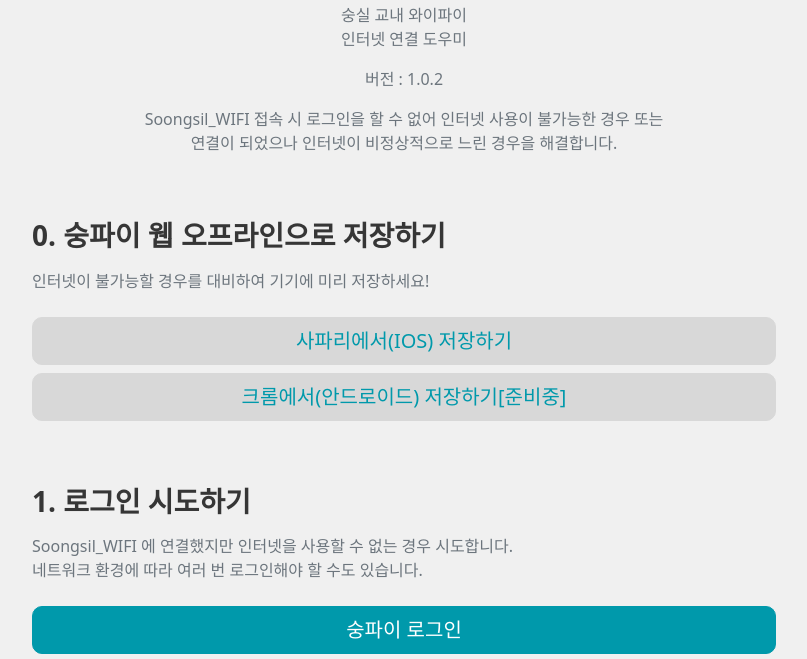
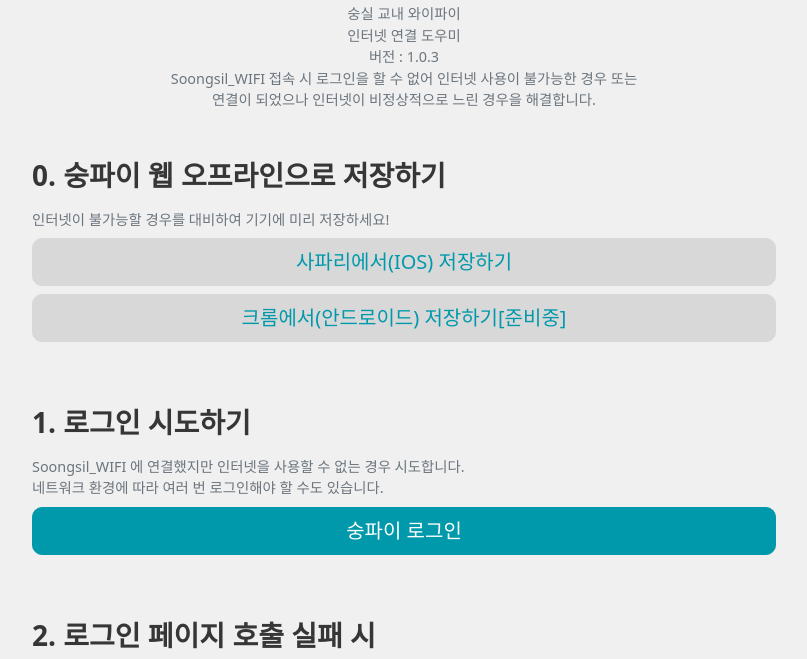
Before and after one commit to soongfi/Soongfi-WEB, a plain HTML site: page index.html in a window 1280 px wide. Shown: the part 141-800 px from the top of the page, without its empty margins (236-1043 px from the left). Drawn offline with nearby package versions, Linux system fonts and the light colour scheme.

Commit message:
Update index.html

```diff
--- a/index.html
+++ b/index.html
@@ -41,6 +41,11 @@
       text-decoration: none;
     }
 
+    .text-muted {
+      margin-bottom: 0;
+      font-size: 0.9em;
+    }
+
     #prm {
       background-color: #0099ab;
       border-color: #0099ab;
@@ -70,7 +75,7 @@
           인터넷 연결 도우미
         </p>
 
-        <p class="text-muted">버전 : 1.0.2</p>
+        <p class="text-muted">버전 : 1.0.3</p>
 
         <p class="text-muted">
           Soongsil_WIFI 접속 시 로그인을 할 수 없어 인터넷 사용이 불가능한 경우
```
